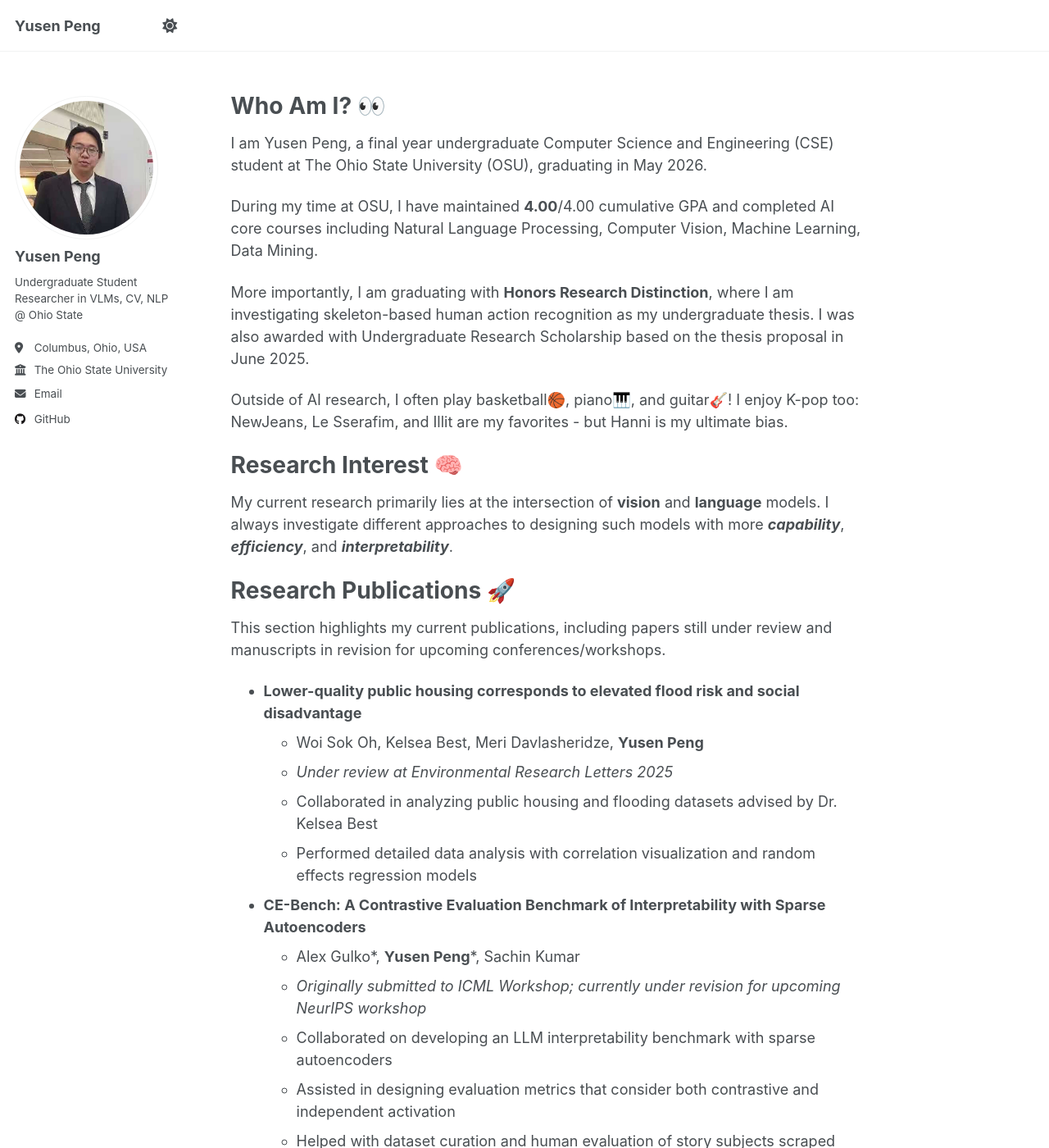
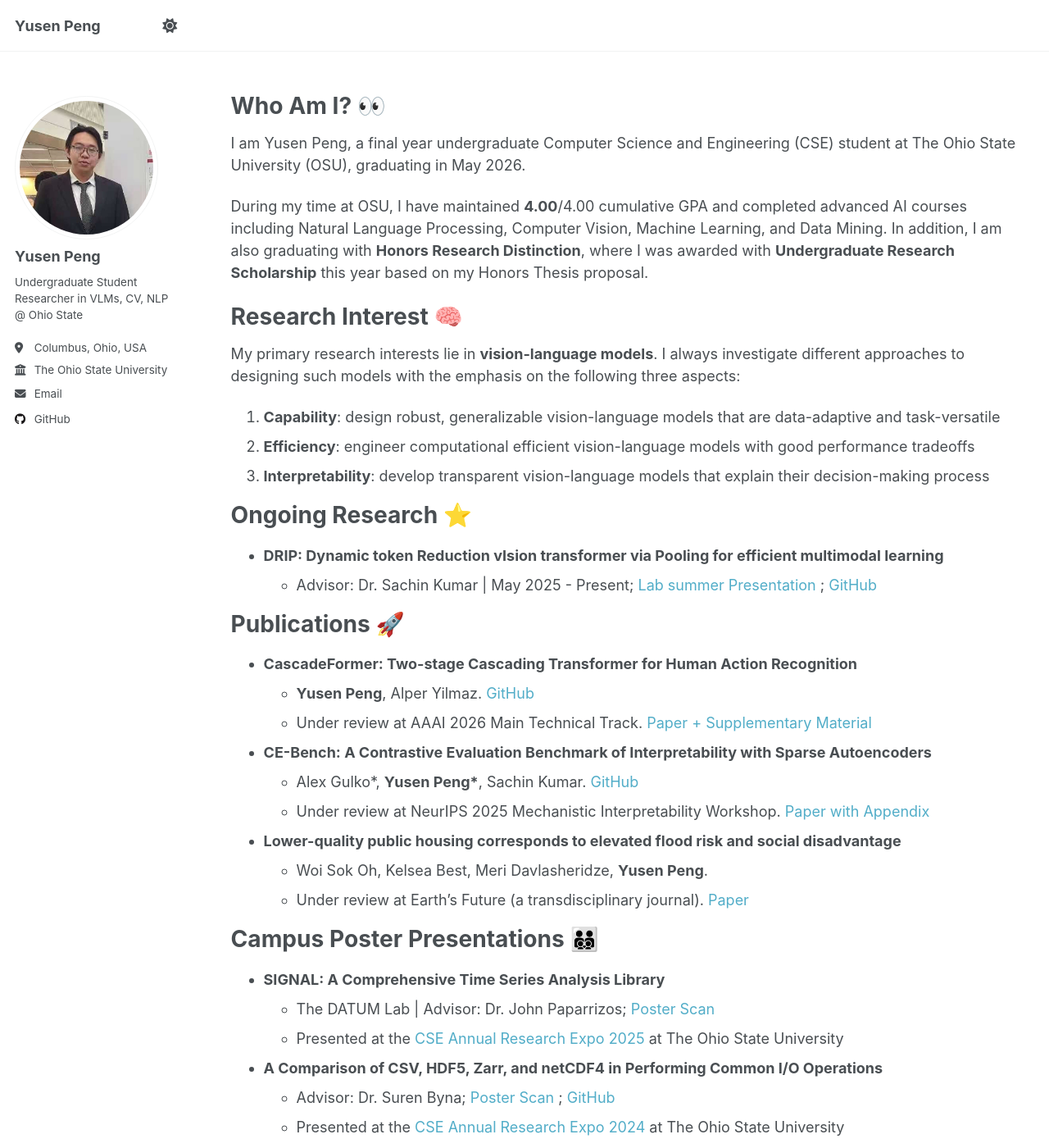
Before and after one commit to Yusen-Peng/Yusen-Peng.github.io, a Jekyll site: the page built from _pages/about.md, in a window 1280 px wide and 1400 px high. Shown: the whole window at 82% size. Built offline with Jekyll 4.4.1, drawn with Linux system fonts in a browser that asks for light colours; a script that is not in the unit is left out; some of the changed text lies outside the part shown.

Commit message:
website major update

```diff
--- a/_config.yml
+++ b/_config.yml
@@ -12,7 +12,7 @@
 title                    : "Yusen Peng"
 title_separator          : "-"
 name                     : "Yusen Peng"
-description              : "Undergraduate Student Researcher in VLMs, CV, NLP @ Ohio State"
+description              : "VLMs, CV, NLP @ Ohio State 🌰"
 url                      : "https://Yusen-Peng.github.io"
 baseurl                  : ""
 repository               : "Yusen-Peng/Yusen-Peng.github.io"
--- a/_pages/about.md
+++ b/_pages/about.md
@@ -11,120 +11,79 @@
 ======
 I am Yusen Peng, a final year undergraduate Computer Science and Engineering (CSE) student at The Ohio State University (OSU), graduating in May 2026.
 
-During my time at OSU, I have maintained **4.00**/4.00 cumulative GPA and completed AI core courses including Natural Language Processing, Computer Vision, Machine Learning, Data Mining.
-
-More importantly, I am graduating with **Honors Research Distinction**, where I am investigating skeleton-based human action recognition as my undergraduate thesis. I was also awarded with Undergraduate Research Scholarship based on the thesis proposal in June 2025.
-
-Outside of AI research, I often play basketball🏀, piano🎹, and guitar🎸! I enjoy K-pop too: NewJeans, Le Sserafim, and Illit are my favorites - but Hanni is my ultimate bias.
+During my time at OSU, I have maintained **4.00**/4.00 cumulative GPA and completed advanced AI courses including Natural Language Processing, Computer Vision, Machine Learning, and Data Mining. In addition, I am also graduating with **Honors Research Distinction**, where I was awarded with **Undergraduate Research Scholarship** this year based on my Honors Thesis proposal.
 
 Research Interest 🧠
 ======
-My current research primarily lies at the intersection of **vision** and **language** models. I always investigate different approaches to designing such models with more ***capability***, ***efficiency***, and ***interpretability***.
 
-Research Publications 🚀
+My primary research interests lie in **vision-language models**. I always investigate different approaches to
+designing such models with the emphasis on the following three aspects:
+1. **Capability**: design robust, generalizable vision-language models that are data-adaptive and task-versatile
+2. **Efficiency**: engineer computational efficient vision-language models with good performance tradeoffs
+3. **Interpretability**: develop transparent vision-language models that explain their decision-making process
+
+Ongoing Research ⭐️
 ======
 
-This section highlights my current publications, including papers still under review and manuscripts in revision for upcoming conferences/workshops.
+* **DRIP: Dynamic token Reduction vIsion transformer via Pooling for efficient multimodal learning**
+  * Advisor: Dr. Sachin Kumar \| May 2025 - Present; [Lab summer Presentation](https://docs.google.com/presentation/d/1BNgiq4Rxc6-d5mUFQ8P_1D-PnK2Qu6pP7BACOr9e_nE/edit?usp=sharing) ; [GitHub](https://github.com/Yusen-Peng/DRIP)
+
+Publications 🚀
+======
+
+* **CascadeFormer: Two-stage Cascading Transformer for Human Action Recognition**
+  * **Yusen Peng**, Alper Yilmaz. [GitHub](https://github.com/Yusen-Peng/CascadeFormer)
+  * Under review at AAAI 2026 Main Technical Track. [Paper + Supplementary Material](https://github.com/Yusen-Peng/CascadeFormer/tree/main/papers)
+
+* **CE-Bench: A Contrastive Evaluation Benchmark of Interpretability with Sparse Autoencoders**
+  * Alex Gulko\*, **Yusen Peng\***, Sachin Kumar. [GitHub](https://github.com/Yusen-Peng/CE-Bench)
+  * Under review at NeurIPS 2025 Mechanistic Interpretability Workshop. [Paper with Appendix](https://github.com/Yusen-Peng/CE-Bench/blob/main/papers/CE_Bench__NeurIPS_workshop_.pdf)
 
 * **Lower-quality public housing corresponds to elevated flood risk and social disadvantage**
-  * Woi Sok Oh, Kelsea Best, Meri Davlasheridze, **Yusen Peng**
-  * *Under review at Environmental Research Letters 2025*
-  * Collaborated in analyzing public housing and flooding datasets advised by Dr. Kelsea Best
-  * Performed detailed data analysis with correlation visualization and random effects regression models
+  * Woi Sok Oh, Kelsea Best, Meri Davlasheridze, **Yusen Peng**.
+  * Under review at Earth’s Future (a transdisciplinary journal). [Paper](https://docs.google.com/document/d/1xQ40GUl8wWLM5I9q8T6M7Y-kDxelpi6-lIUt2vzz3KQ/edit?usp=sharing)
 
-* **CE-Bench: A Contrastive Evaluation Benchmark of Interpretability with Sparse Autoencoders**
-  * Alex Gulko\*, **Yusen Peng**\*, Sachin Kumar
-  * *Originally submitted to ICML Workshop; currently under revision for upcoming NeurIPS workshop*
-  * Collaborated on developing an LLM interpretability benchmark with sparse autoencoders
-  * Assisted in designing evaluation metrics that consider both contrastive and independent activation
-  * Helped with dataset curation and human evaluation of story subjects scraped from the web
-  * Spearheaded experiment design and comprehensive analysis with sufficient ablation studies
-
-Independent Research ⭐️
+Campus Poster Presentations 👨‍👨‍👦‍👦
 ======
 
-This section highlights my independent research projects conducted under the direct supervision of my advisor, where I served as the sole researcher.
-
-* **DTP-ViT: Dynamic Token Pooling Vision Transformer**
-  * Advisor: **Dr. Sachin Kumar**; May 2025 - Present
-  * Develop DTP-ViT, an efficient vision transformer powered by dynamic token pooling techniques
-  * Investigate different strategies for dynamically pooling image tokens and different training objectives
-  * Compare both model performance (accuracy) and efficiency (FLOP) with multiple baselines
-  * Expand experiments into contrastive pretraining, downstream finetuning, and visual instruction tuning
-
-* **CascadeFormer: Two-stage Cascading Transformer for Human Action Recognition**
-  * ★ Ongoing Honors Undergraduate Thesis ★
-  * Advisor: **Dr. Alper Yilmaz**; January 2025 - Present
-  * Develop CascadeFormer, a two-stage transformer for effective human action recognition
-  * Build a masked pretraining baseline of cascading transformers with cross attention
-  * Engineer experiments of CascadeFormer on multiple datasets: Penn Action, N-UCLA, and NTU60
+* **SIGNAL: A Comprehensive Time Series Analysis Library**
+  * The DATUM Lab \| Advisor: Dr. John Paparrizos; [Poster Scan](https://drive.google.com/file/d/1WV9PNwhTVWQE94SSKilK8oGx4dYKENP-/view?usp=sharing)
+  * Presented at the [CSE Annual Research Expo 2025]({https://cse.osu.edu/news/2025/02/showcasing-student-research-2025-cse-grad-research-expo) at The Ohio State University
 
 * **A Comparison of CSV, HDF5, Zarr, and netCDF4 in Performing Common I/O Operations**
-  * Advisor: **Dr. Suren Byna**; May 2023 - August 2023
-  * Developed benchmarks to compare file I/O performance of 4 data formats advised by Dr. Suren Byna
-  * Processed and visualized timing data with CSV files and plots using Python, pandas, NumPy, matplotlib
-  * Designed 20+ test cases and collaborated in composing a report of 13 pages with 35+ figures
-  * Presented at the **CSE Annual Research Expo 2024** at The Ohio State University
+  * Advisor: Dr. Suren Byna; [Poster Scan](https://drive.google.com/file/d/1Q3U9HihDamZp9HKgECZaG2mGMs0BFeRe/view) ; [GitHub](https://github.com/Yusen-Peng/File-IO-Benchmark)
+  * Presented at the [CSE Annual Research Expo 2024](https://cse.osu.edu/news/2024/02/2024-graduate-student-visit-day-poster-exhibition) at The Ohio State University
 
-Collaborative Research 👨‍👨‍👦‍👦
+
+AI/ML Competitions 🏅
 ======
 
-This section highlights my collaborative research projects conducted under the supervision of my advisor and one of his PhD students, where I served as the project leader.
-
-* **SIGNAL: A Comprehensive Time Series Analysis Library**
-  * Advisor: **Dr. John Paparrizos**; January 2024 - May 2025
-  * Adapted and integrated sklearn/PyTorch implementation for **15**/57 time series classification algorithms
-  * Adapted and integrated sklearn/PyTorch implementation for **11**/32 time series clustering algorithms
-  * Tested **33**/57 classifiers with 20 UCR datasets per classifier and verified their test results
-  * Tested **15**/32 clustering models with 20 UCR datasets per model and verified their test results
-  * Refactored **25**/94 forecasting neural network models with careful hyperparameter tuning
-  * Composed a paper of 5 pages with a comprehensive comparison against other existing SoTA libraries
-
-* NASA Airport Throughput Prediction Challenge 2024
-  * Mentor: Fan Yang; October 2024 - December 2024
-  * Collaborated on designing and implementing a pipeline to predict the number of flight arrivals
-  * Spearheaded data cleaning, feature extraction (flight + time), and model selection (cross-validation)
-  * Boosted the accuracy score from 48.7% to 78.7% and ranked 9th out of 51 teams
-
+* **NASA Airport Throughput Prediction Challenge 2024**
+  * The DATUM Lab \| Ranked **9th** out of **51 teams** in the final [Leaderboard](https://bitgrit.net/competition/23)
 
 Teaching 🧑🏻‍🏫
 ======
 
-* Teaching Assistant for CSE 2331: Data Structures and Algorithms
+* Teaching Assistant for CSE 2331: **Data Structures and Algorithms**
   * Aug 2024 – Present
-  * Help students with complexity analysis, data structures, and graph algorithms
 
-* Teaching Assistant for CSE 2221: Software Components
+* Teaching Assistant for CSE 2221: **Software Components**
   * Aug 2023 – Dec 2023
-  * Helped students with fundamental programming knowledge and data structure practice in Java
 
 
 Internships 👨‍💻
 ======
 
-* **Software Engineer Intern**
-  * **Thaddeus Resource Center** at San Dimas, CA (remote); May 2025 – Present
-  * Maintain well-functioning, responsive, and updated Thaddeus websites
+* Software Engineer Intern @ **Thaddeus Resource Center** \| May 2025 – Present
 
-* **Software Engineer Intern**
-  * **Y STEM and Chess Inc** at Boise, ID (remote); Jan 2025 – Apr 2025
-  * Collaborated on renewing security certificates and deploying code base using Microsoft Azure
+* Software Engineer Intern @ **Y STEM and Chess Inc** \| Jan 2025 – Apr 2025
 
-* **Website Frontend Intern**
-  * **National STEM Honor Society** at Gloucester, MA (remote); May 2024 – Sept 2024
-  * Collaborated in developing, improving, testing, and maintaining the National STEM official websites
+* Website Frontend Intern @ **National STEM Honor Society** \| May 2024 – Sept 2024
 
-* **Mobile Frontend Intern**
-  * **Resilience, Inc** at Tampa, FL (remote); Dec 2023 – Aug 2024
-  * Collaborated in developing and testing a mobile app called AIMEE with tools to learn emotional intelligence
+* Mobile Frontend Intern @ **Resilience, Inc** \| Dec 2023 – Aug 2024
 
 Extra-curriculars 🔮
 ======
 
 * **Competitive Programming Club (CPC)** @ The Ohio State University
-  * Served as 2023-2024 **Problem Engineer** and **Communication Director**
-  * Coordinated with other club officers and helped out with weekly presentations
-  * Developed, tested, and reviewed coding problems for on-campus programming competitions
-
-
-<a href="/resume.pdf" target="_blank">Download My Resume</a>
+  * Served as 23-24 **Problem Engineer** and 24-25 **Communication Director**
--- a/_sass/layout/_page.scss
+++ b/_sass/layout/_page.scss
@@ -20,7 +20,7 @@
   @include breakpoint($large) {
     @include span(10 of 12 last);
     @include prefix(0.5 of 12);
-    @include suffix(2 of 12);
+    @include suffix(0 of 12);
   }
 
   .page__inner-wrap {
@@ -73,7 +73,7 @@
   }
 
   a {
-    text-decoration: underline;
+    text-decoration: none;
 
     &:hover {
       text-decoration: underline;
```
Also changed, not shown: .github/workflows/latex-resume-to-pdf.yml (deleted).
